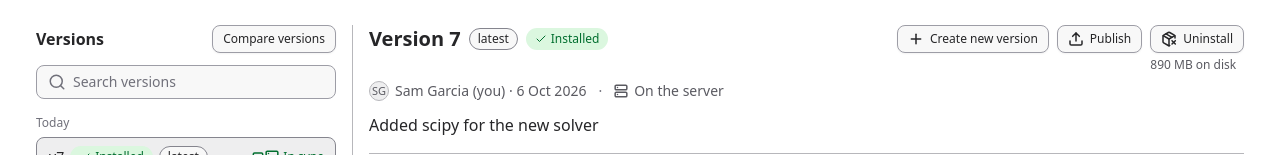
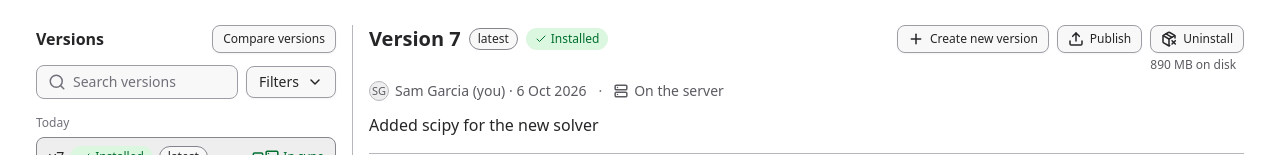
Before and after one commit to smeragoel/nebi-client-prototype, a React (Vite) app: page /projects/oci-registry in a window 1280 px wide. Shown: the part 183-338 px from the top of the page. Built offline with nearby package versions, Linux system fonts and the light colour scheme.

Commit message:
Revert "Drop the version rail Filters button; rename Pull from registry to Import from registry"
This reverts commit 5a42f8917256ee36cac9b52445836f7cd08fb116.

```diff
--- a/src/components/details/VersionRail.tsx
+++ b/src/components/details/VersionRail.tsx
@@ -1,4 +1,4 @@
-import { Check, Laptop, Search, Server, Upload } from 'lucide-react'
+import { Check, ChevronDown, Laptop, Search, Server, Upload } from 'lucide-react'
 import { type ReactNode, useEffect, useMemo, useRef, useState } from 'react'
 import { PersonAvatar } from '@/components/avatar'
 import { Badge } from '@/components/ui/badge'
@@ -109,7 +109,8 @@ export function VersionRail({
           </Notice>
         </Collapse>
 
-        <div className="relative mt-3">
+        <div className="mt-3 flex items-center gap-2">
+          <div className="relative flex-1">
             <Search className="pointer-events-none absolute top-1/2 left-3 z-10 size-[18px] -translate-y-1/2 text-muted-foreground" aria-hidden />
             <Input
               type="search"
@@ -119,6 +120,11 @@ export function VersionRail({
               aria-label="Search versions"
               className="pl-9"
             />
+          </div>
+          <Button variant="outline" onClick={() => notBuilt('Version filters')}>
+            Filters
+            <ChevronDown />
+          </Button>
         </div>
       </div>
 
--- a/src/screens/ProjectsList.tsx
+++ b/src/screens/ProjectsList.tsx
@@ -177,8 +177,8 @@ function EmptyState() {
             <Button variant="secondary" onClick={() => navigate('/server')}>
               Pull from server
             </Button>
-            <Button variant="secondary" onClick={() => notBuilt('Import from registry')}>
-              Import from registry
+            <Button variant="secondary" onClick={() => notBuilt('Pull from registry')}>
+              Pull from registry
             </Button>
           </>
         ) : (
```
Lines whose indentation alone changed are shown as unchanged.
